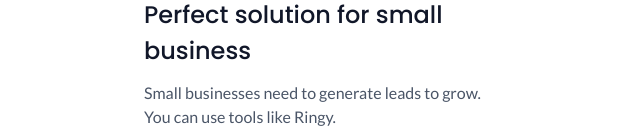
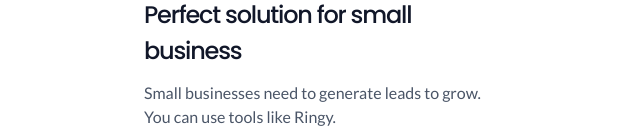
Before and after one commit to sameer-srb/Business-Blog-Card, a plain HTML site: page index.html in a window 1280 px wide. Shown: the part 421-549 px from the top of the page, without its empty margins (319-959 px from the left). Drawn offline with Linux system fonts and the light colour scheme.

Commit message:
CSS commit

```diff
--- a/CSS/style.css
+++ b/CSS/style.css
@@ -34,6 +34,7 @@ h1 {
   font: var(--tp-title);
   color: var(--clr-text-dark);
   margin-bottom: 12px;
+  letter-spacing: -1.2px;
 }
 
 .description {
```
